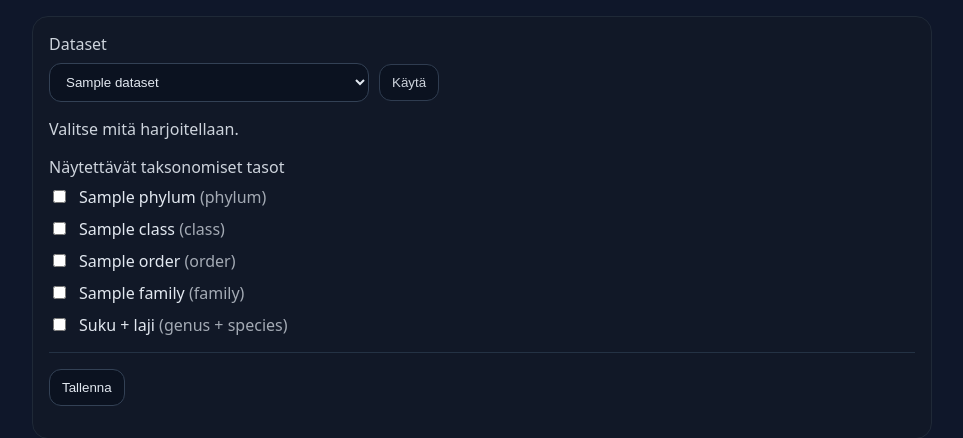
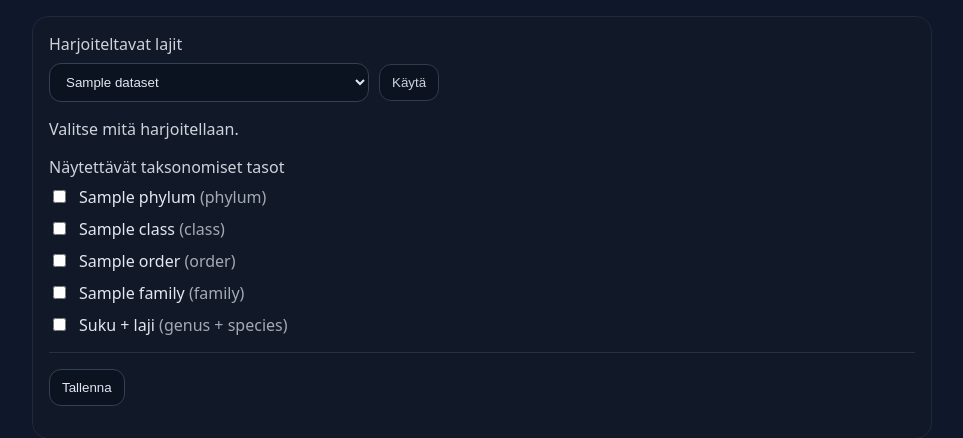
Before and after one commit to kootepe/taxatrainer, a Flask app: template templates/settings.html in a window 1280 px wide. Shown: the part 118-556 px from the top of the page, without its empty margins (158-1121 px from the left). Run offline with Flask 3, Linux system fonts and the light colour scheme; the template is opened without the code that fills it: most values are stand-ins (such as "Sample title", 1, 10 or a date in 2020).

Commit message:
change label

```diff
--- a/templates/settings.html
+++ b/templates/settings.html
@@ -23,7 +23,8 @@
 
       <!-- Dataset selection (uses your existing GET endpoint) -->
       <div style="margin-bottom: 16px;">
-        <div style="margin-top:0; opacity:0.9; margin-bottom:8px;">Dataset</div>
+        <div style="margin-top:0; opacity:0.9;
+          margin-bottom:8px;">Harjoiteltavat lajit</div>
 
         <div style="display:flex; gap:10px; align-items:center; flex-wrap:wrap;">
           <select id="datasetSelect" class="inp" style="max-width: 320px;">
```
